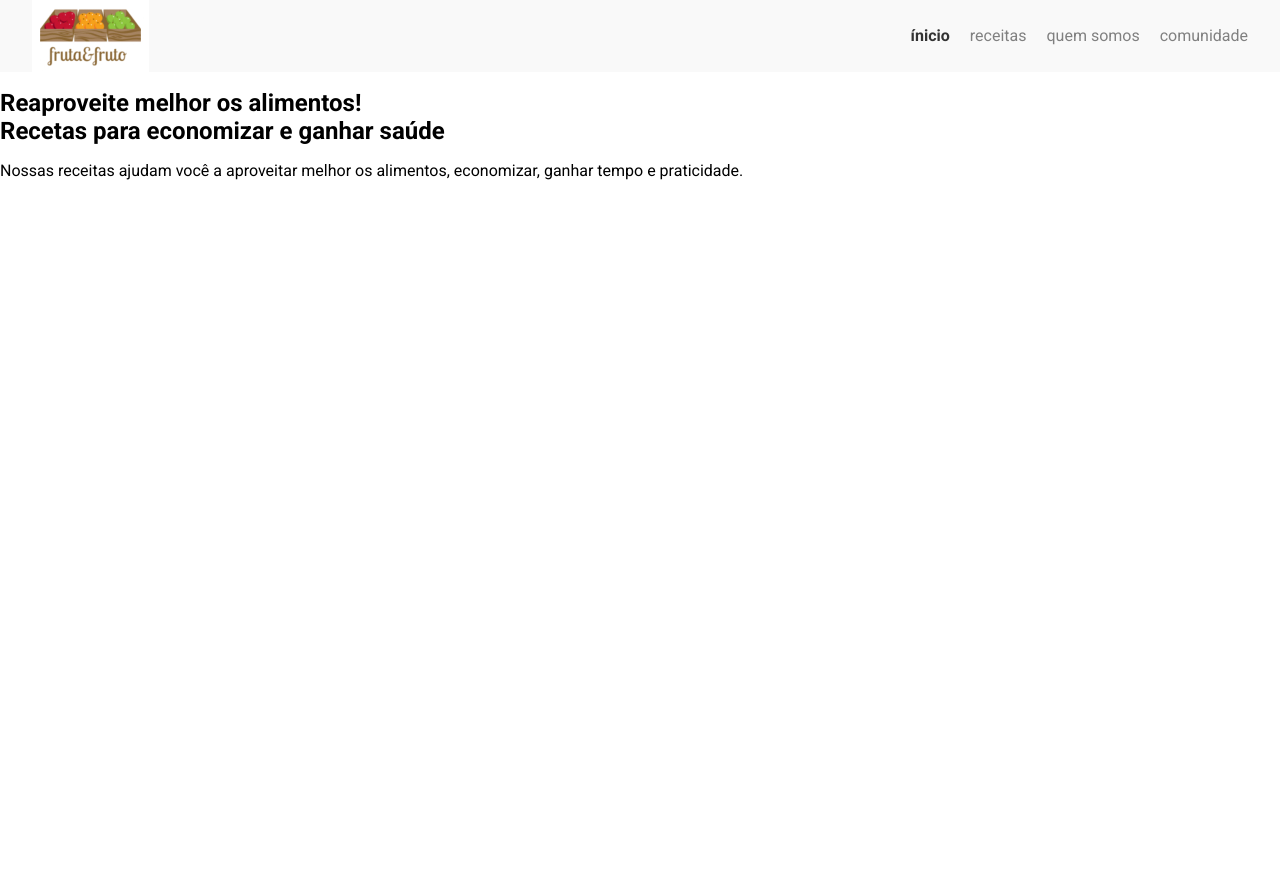
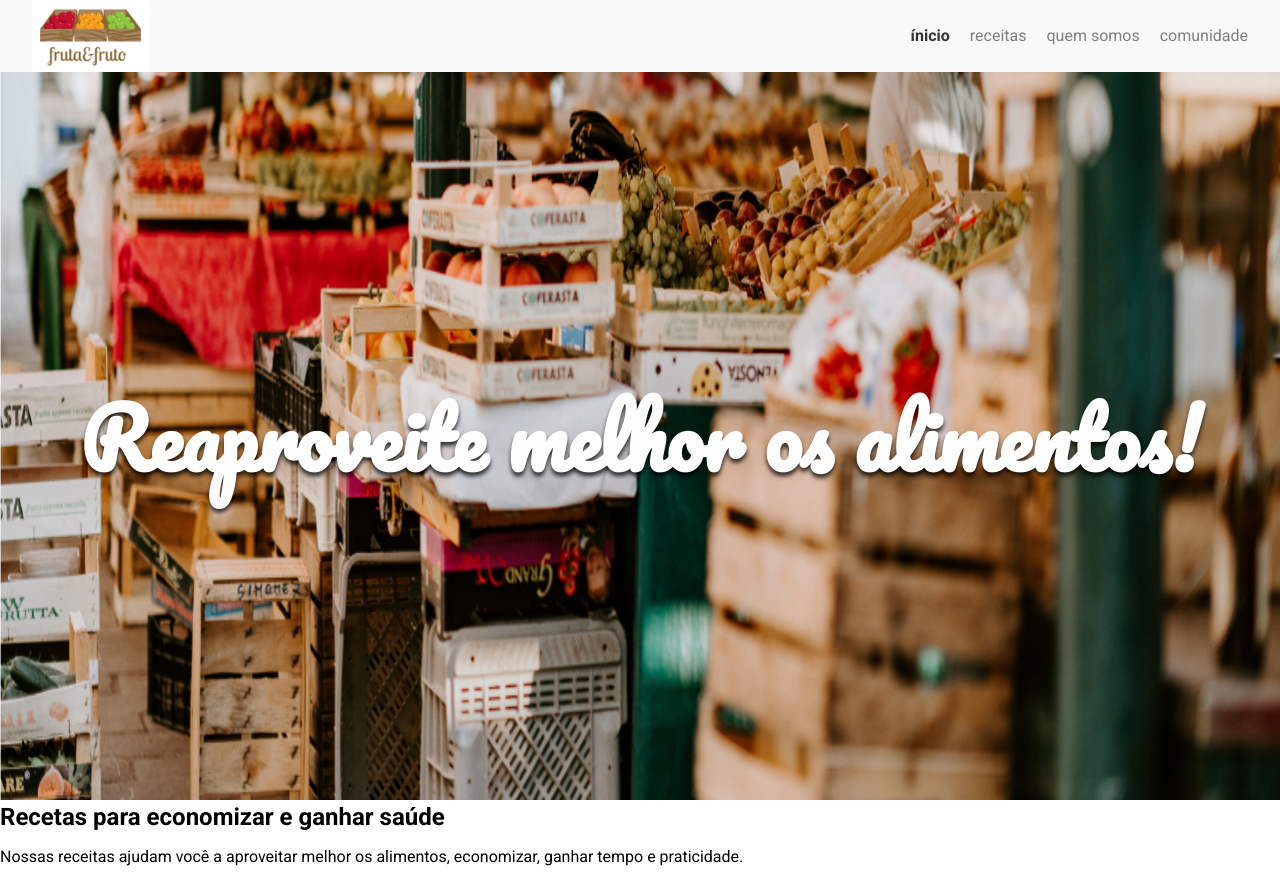
Before and after one commit to patrikrufino/Fruta-Fruto, a plain HTML site: page index.html in a window 1280 px wide. Before the commit the page ends 800 px from the top, so only its background shows below. Drawn offline with Linux system fonts and the light colour scheme.

Commit message:
:lipstick: feat: Estilização da seção do banner

```diff
--- /dev/null
+++ b/assets/css/banner/banner-imagem.css
@@ -0,0 +1,4 @@
+.banner__imagem {
+  width: 100%;
+  height: calc(100vh - 72px);
+}
--- /dev/null
+++ b/assets/css/banner/banner-titulo.css
@@ -0,0 +1,12 @@
+.banner__titulo {
+  font-family: 'Pacifico', cursive;
+  color: #fdfdfd;
+  font-size: 5.0625rem;
+  position: absolute;
+  left: 50%;
+  top: 50%;
+  text-shadow: 0 4px 4px rgba(0, 0, 0, 0.75);
+  text-align: center;
+  transform: translate(-50%, -50%);
+  width: 100%;
+}
--- /dev/null
+++ b/assets/css/banner/banner.css
@@ -0,0 +1,3 @@
+.banner {
+  position: relative;
+}
--- a/assets/css/style.css
+++ b/assets/css/style.css
@@ -2,3 +2,6 @@
 @import url(menu/menu-item.css);
 @import url(menu/menu-link.css);
 @import url(menu/menu-lista.css);
+@import url(banner/banner.css);
+@import url(banner/banner-imagem.css);
+@import url(banner/banner-titulo.css);
--- a/index.html
+++ b/index.html
@@ -23,7 +23,7 @@
             </nav>
         </header>
         <section class="banner">
-            <img class="banner__imagem" src="" alt="">
+            <img class="banner__imagem" src="assets/img/banner.jpg" alt="Banner do site">
             <h2 class="banner__titulo" >Reaproveite melhor os alimentos!</h2>
         </section>
         <section class="sobre">
```
